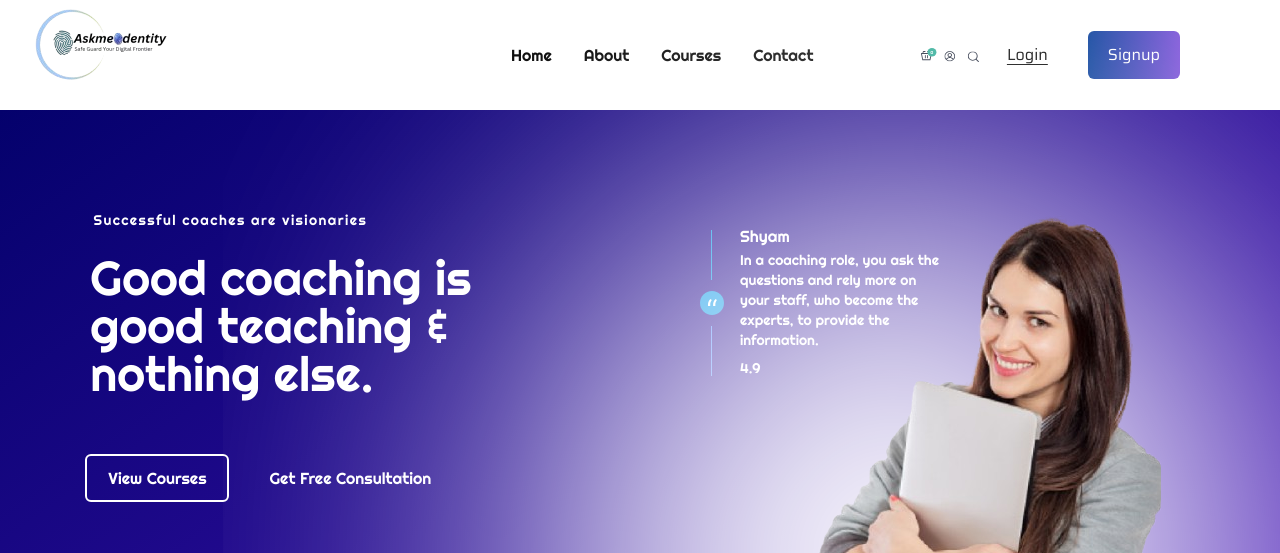
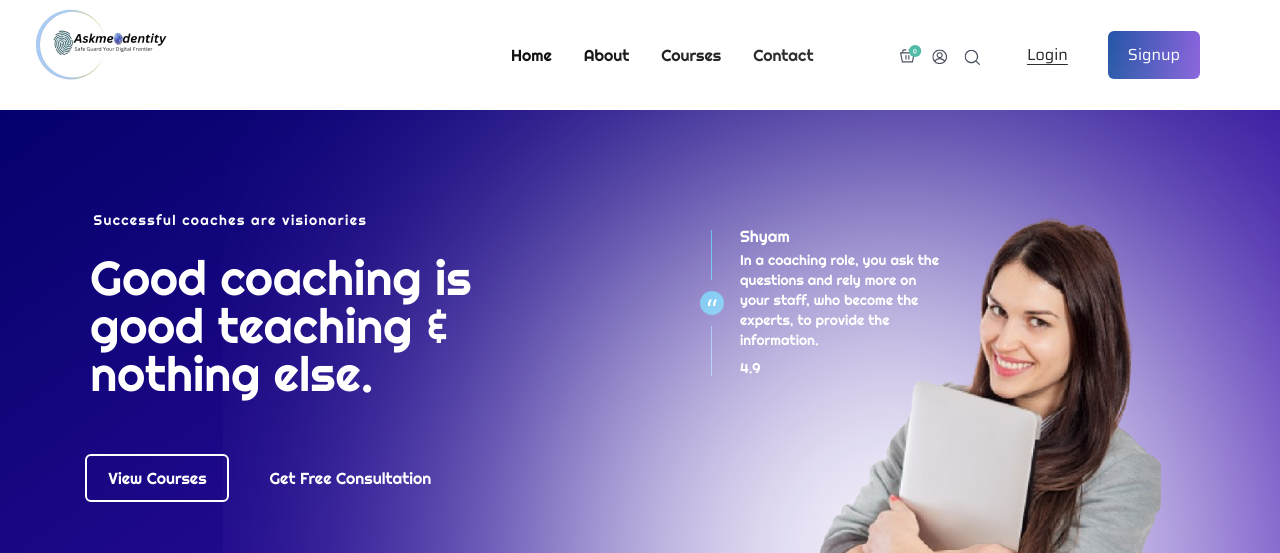
Before and after one commit to Mjansitha03/tailwind-landing-page2-03-10-25-, a plain HTML site: page index.html in a window 1280 px wide. Shown: the top 553 px of the page. Drawn offline with nearby package versions, Linux system fonts and the light colour scheme.

Commit message:
completed

```diff
--- a/index.html
+++ b/index.html
@@ -107,12 +107,12 @@
                     <li><a href="#">Courses</a></li>
                     <li><a href="#">Contact</a></li>
                 </ul>
-                <ul class="hidden md:flex flex-1 justify-center md:ml-10 lg:ml-15 xl:ml-25">
+                <ul class="hidden md:flex flex-1 justify-center md:ml-10 lg:ml-15 xl:ml-">
                     <li>
                         <a href=""><img src="assets/nav-img.svg" alt="" class="w-20" /></a>
                     </li>
                 </ul>
-                <ul class="hidden md:flex flex-1 justify-end gap-1 font-saira space-x-4 mr-25">
+                <ul class="hidden md:flex flex-1 justify-end gap-1 font-saira space-x-4 md:mr-20">
                     <li>
                         <button type="submit" class="py-3 px-5 underline underline-offset-4">
                             Login
```
